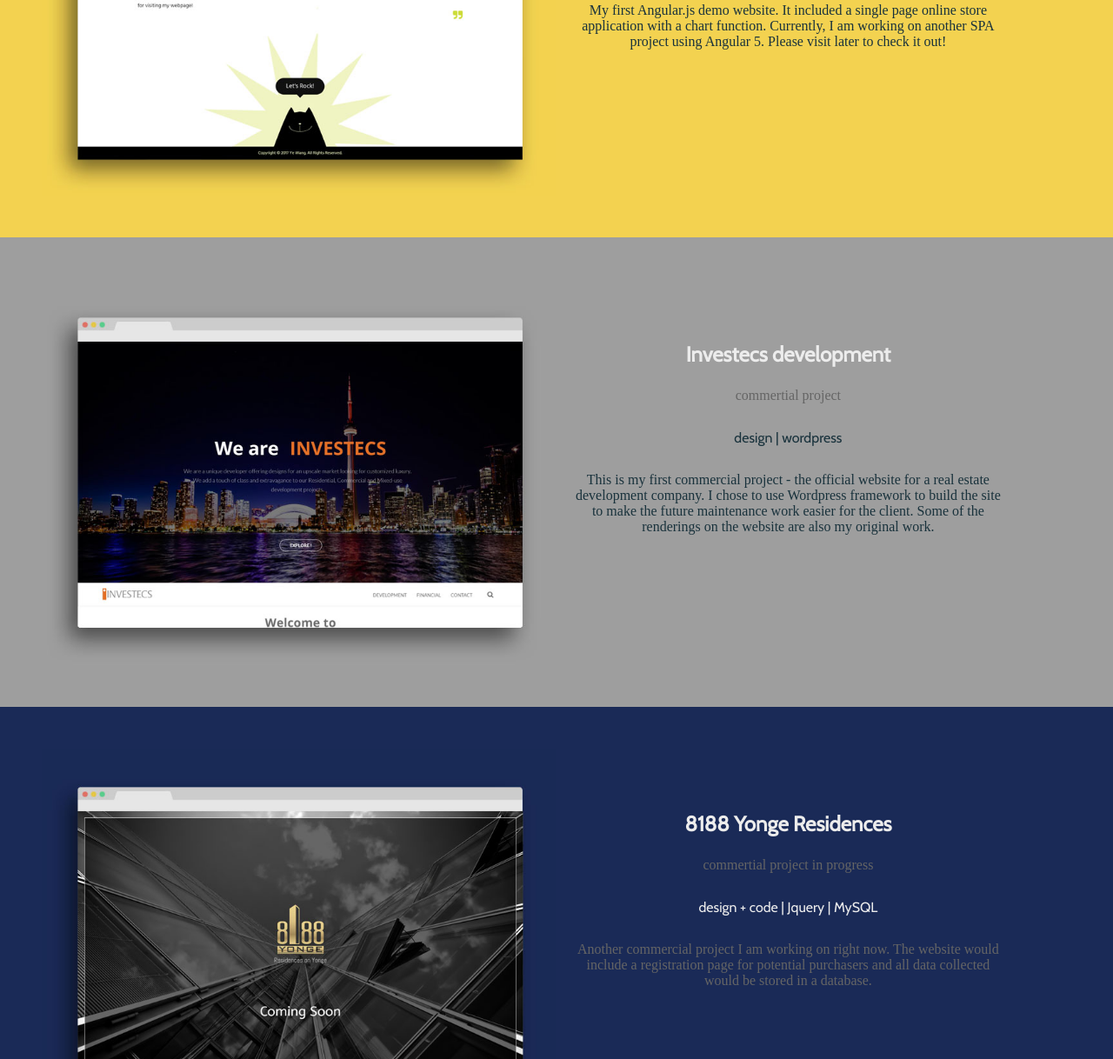
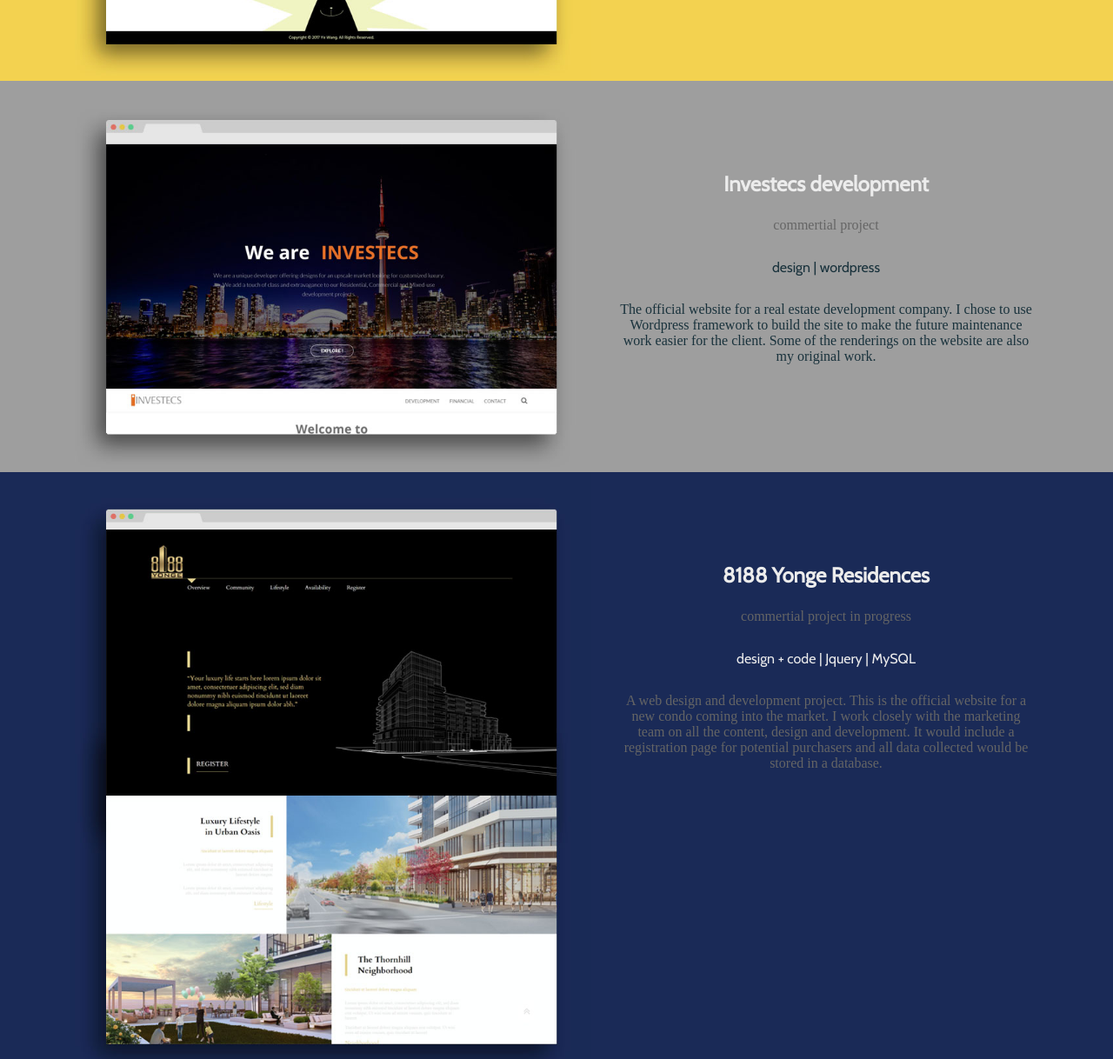
Before and after one commit to yecoding/portofolio, a plain HTML site: page works.html in a window 1280 px wide. Shown: the part 1088-2306 px from the top of the page at 87% size. Drawn offline with nearby package versions, Linux system fonts and the light colour scheme; a web font is replaced by a local one.

Commit message:
Revised text

```diff
--- a/works.html
+++ b/works.html
@@ -40,13 +40,13 @@
         <p class="key brighttext">Here are some of my work samples...</p>
       </section>
 
-      <section class="full workitem jspage">
+      <section class="workitem jspage">
         <a class="imglink" href="http://yewang.design/jspractices"><img src="images/jspractices.jpg" alt="Ye's Vanilla Javascript Practices"></a>
         <div class="item-wrap">
           <h3 class="brighttext">Javascript Practices <span><a class="iconlink" href="https://github.com/yecoding/JavascriptPracticesPage"><i class="fa fa-github" aria-hidden="true"></i></a></span></h3>
           <p class="tags">personal project</p>
           <p class="keywords darktext">design + code | Javascript | canvas game</p>
-          <p class="detail">I built this website as a collection of my Javascript programming practices. These exercises are really helpful for beginners and you can view all the code on the page. A canvas game coded with p5.js is also included.</p>
+          <p class="detail">I built this website as a collection of my Javascript programming practices. You can view all the code on the page. A canvas game coded with p5.js is also included.</p>
         </div>
       </section>
 
@@ -56,28 +56,28 @@
           <h3 class="brighttext">Online Store Demo Page <span><a class="iconlink" href="https://github.com/yecoding/NOTREAL-Online-Store"><i class="fa fa-github" aria-hidden="true"></i></a></span></h3>
           <p class="tags">personal project</p>
           <p class="keywords darktext">design + code | AngularJS | CSS3</p>
-          <p class="detail">My first Angular.js demo website. It included a single page online store application with a chart function. Currently, I am working on another SPA project using Angular 5. Please visit later to check it out!</p>
+          <p class="detail">This is a demo online store website built with Angular.js. The store page is a single page application which is easy to maintain and update.</p>
         </div>
       </section>
 
-      <section class="full workitem investecspage">
+      <section class="workitem investecspage">
         <a class="imglink" href="http://www.investecs.com"><img src="images/investecs.jpg" alt="Investecs Development Official Website"></a>
         <div class="item-wrap">
           <h3 class="brighttext">Investecs development</h3>
           <p class="tags">commertial project</p>
           <p class="keywords darktext">design | wordpress</p>
-          <p class="detail">This is my first commercial project - the official website for a real estate development company. I chose to use Wordpress framework to build the site to make the future maintenance work easier for the client. Some of the renderings on the website are also my original work.</p>
+          <p class="detail">The official website for a real estate development company. I chose to use Wordpress framework to build the site to make the future maintenance work easier for the client. Some of the renderings on the website are also my original work.</p>
         </div>
       </section>
 
 
-      <section class="full workitem yongeprojectpage">
-        <a class="imglink" href="http://www.8188yonge.com"><img src="images/8188.jpg" alt="8188 Yonge Residences Official Website"></a>
+      <section class="workitem yongeprojectpage">
+        <a class="imglink" href="http://www.8188yonge.com"><img src="images/8188yonge.jpg" alt="8188 Yonge Residences Official Website"></a>
         <div class="item-wrap">
           <h3 class="brighttext">8188 Yonge Residences</h3>
           <p class="tags">commertial project in progress</p>
           <p class="keywords brighttext">design + code | Jquery | MySQL</p>
-          <p class="tags">Another commercial project I am working on right now. The website would include a registration page for potential purchasers and all data collected would be stored in a database. </p>
+          <p class="tags">A web design and development project. This is the official website for a new condo coming into the market. I work closely with the marketing team on all the content, design and development.  It would include a registration page for potential purchasers and all data collected would be stored in a database.</p>
         </div>
       </section>
 
--- a/ye.css
+++ b/ye.css
@@ -13,6 +13,11 @@
 @keyframes type{
 	from { width: 0; }
 	to {width: 100%;}
+}
+
+@keyframes blink-caret {
+  from, to { border-color: transparent }
+  50% { border-color: orange; }
 }
 
 
@@ -113,7 +118,7 @@ header nav ul li{
 
 header nav ul a{
 	display: block;
-	width: 150px;
+	width: 100%;
 	margin: 0 auto;
 	text-decoration: none;
 	font-family: 'Cabin';
@@ -143,7 +148,8 @@ div.greeting p.text-big span{
 	display: inline-block;
 	white-space: nowrap;
   	overflow: hidden;
-	animation: type 2s steps(60, end);
+	animation:
+	type 2s steps(60, end);
 }
 
 div.greeting p.text-small{
@@ -198,17 +204,15 @@ div.greeting::after{
 
 
 section.full{
-	display: block;
-	width: 100%;
 	padding: 3em;
 }
 
-section.full p{
+section p{
 	margin-bottom: 30px;
 	text-align: center;
 }
 
-section.full h3{
+section h3{
 	text-align: center;
 	font-family: 'Cabin';
 	font-size: 150%;
@@ -236,6 +240,16 @@ p.keywords{
 	font-family: 'Cabin';
 	font-size: 100%;
 /*	color: #19323C;*/
+}
+
+section.workitem{
+	padding:0;
+	margin: 0;
+	overflow: hidden;
+}
+
+div.item-wrap{
+	padding: 2em;
 }
 
 footer{
@@ -355,15 +369,25 @@ i.roundback{
 	}
 
 	header nav{
-	width: 30vw;
+		width: 30%;
+}
 
-}
+	header nav ul{
+		margin-top: 50%;
+	}
+
 
 	section.workitem{
 		height: auto;
 		overflow: auto;
 		clear: both;
+		padding-left: 5em;
+/*		display: flex;*/
 	}
+
+/*	section.workitem a{
+		align-items: center;
+	}*/
 
 	a.imglink{
 		margin: 0;
@@ -383,8 +407,11 @@ i.roundback{
 	div.item-wrap{
 		display: inline-block;
 		width: 45%;
+		height: 100%;
+		padding-top: 5em;
 /*		height: 100%;*/
-		padding: 3em 1em;
+		/*padding: 3em 1em;*/
+/*		align-items: center;*/
 	}
 
 
```
Also changed, not shown: images/8188yonge.jpg (added).
